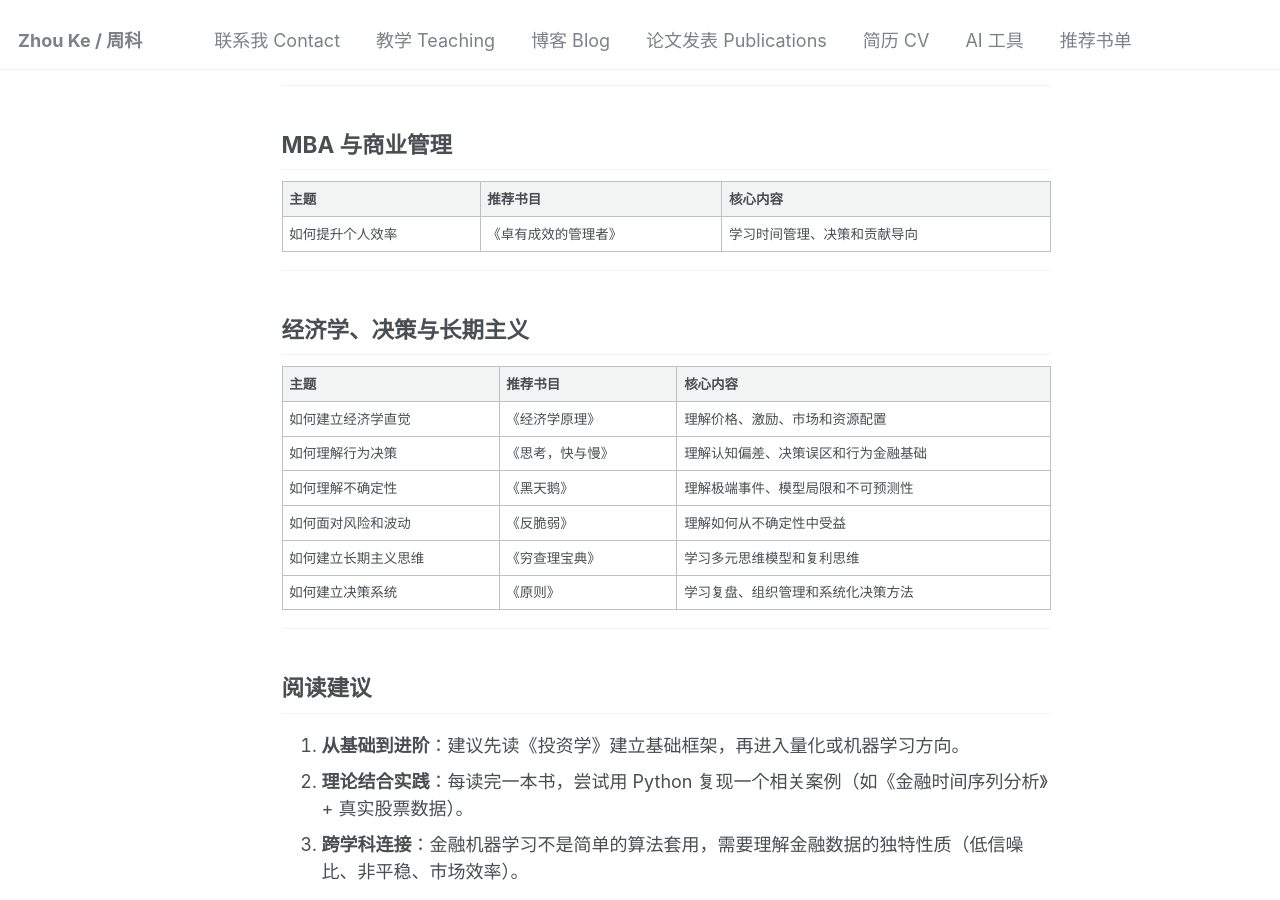
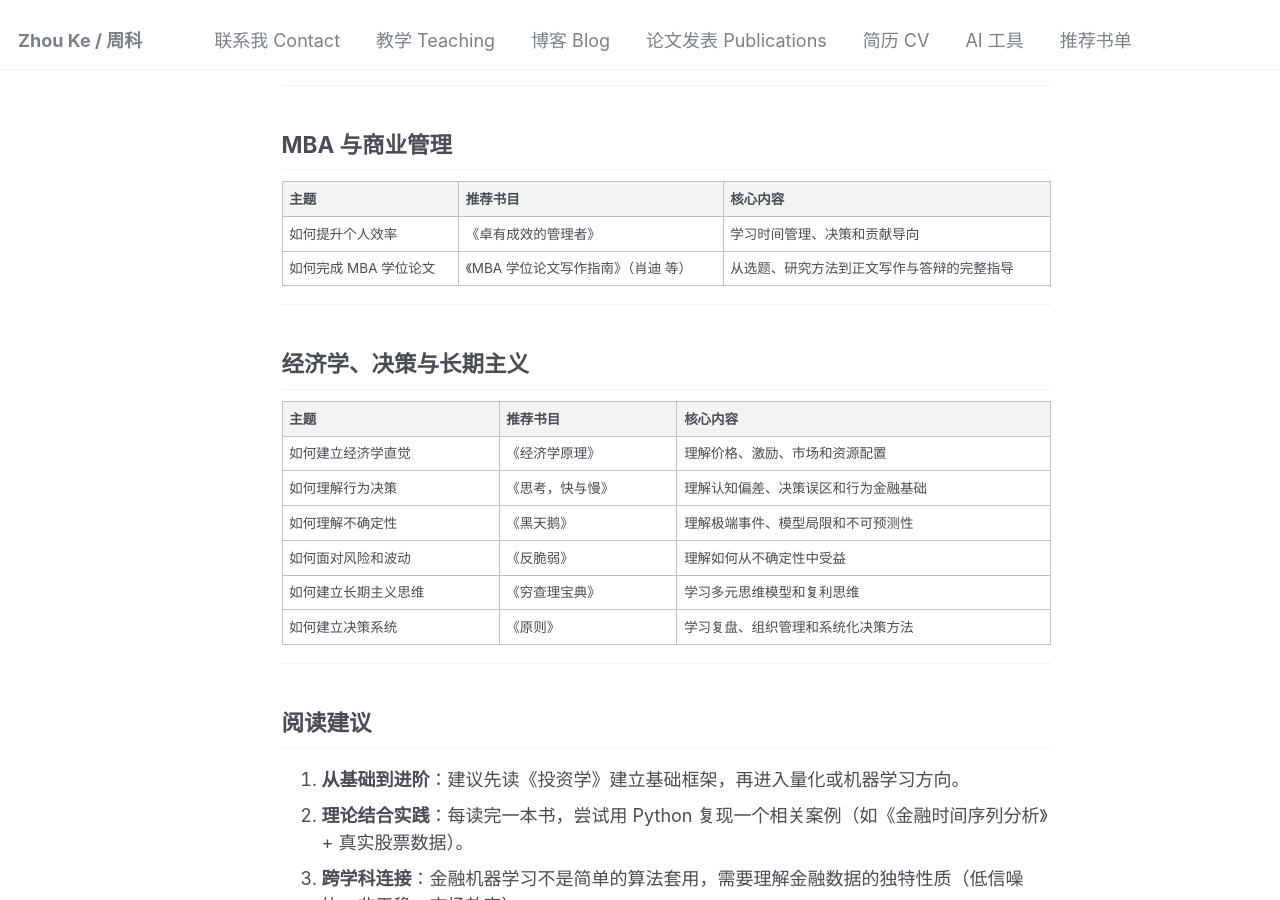
Before and after one commit to hustzhke/hustzhke.github.io, a Jekyll site: the page built from _pages/reading-list.md, in a window 1280 px wide and 900 px high, scrolled down 1474 px. Built offline with Jekyll 4.4.1, drawn with Linux system fonts in a browser that asks for light colours.

Commit message:
feat: add MBA thesis writing guide to reading list
《MBA学位论文写作指南》肖迪等, 2023; MBA 管理类从1本扩充至2本

```diff
--- a/_pages/reading-list.md
+++ b/_pages/reading-list.md
@@ -52,6 +52,7 @@ author_profile: false
 | 主题 | 推荐书目 | 核心内容 |
 |------|----------|----------|
 | 如何提升个人效率 | 《卓有成效的管理者》 | 学习时间管理、决策和贡献导向 |
+| 如何完成 MBA 学位论文 | 《MBA 学位论文写作指南》（肖迪 等） | 从选题、研究方法到正文写作与答辩的完整指导 |
 
 ---
 
```
